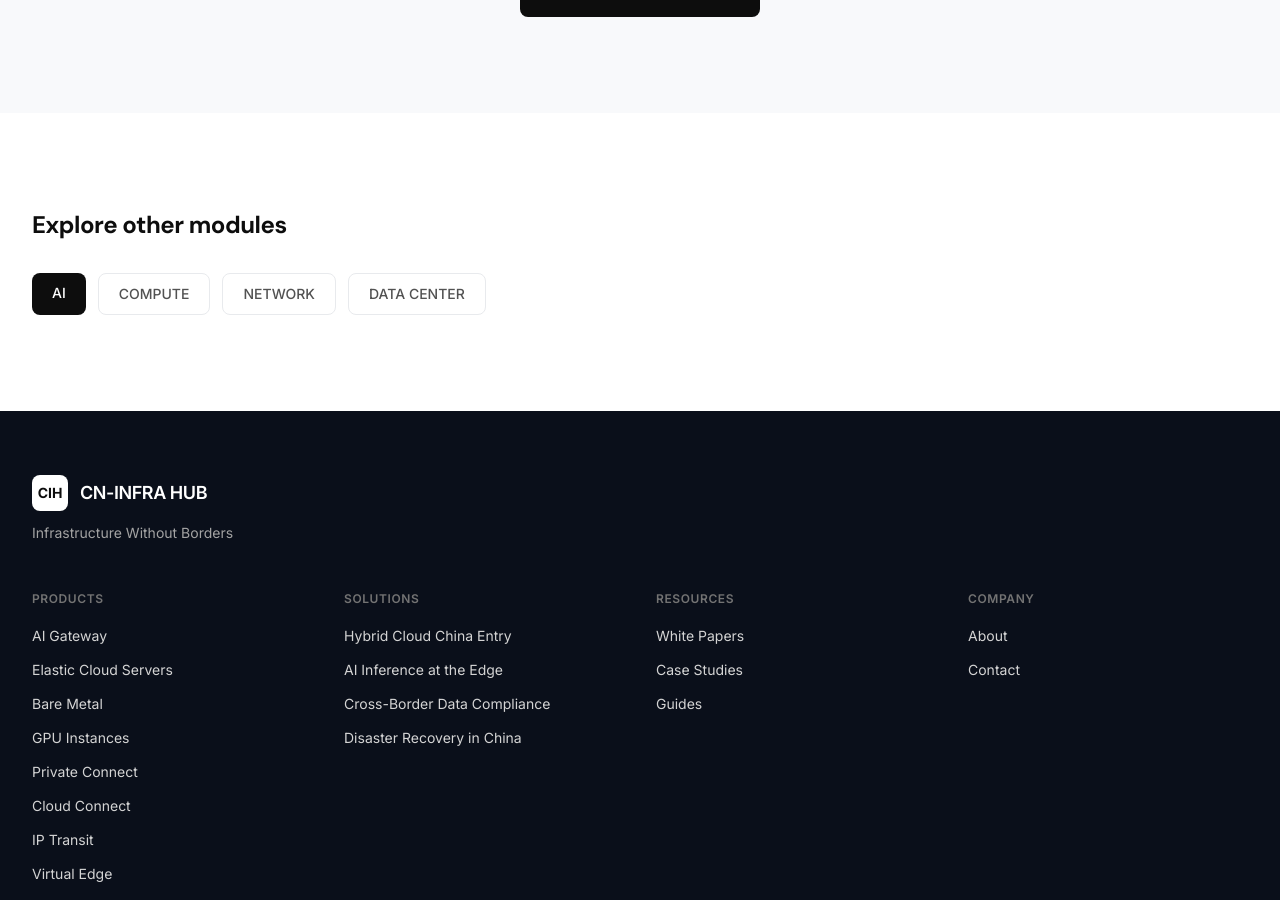
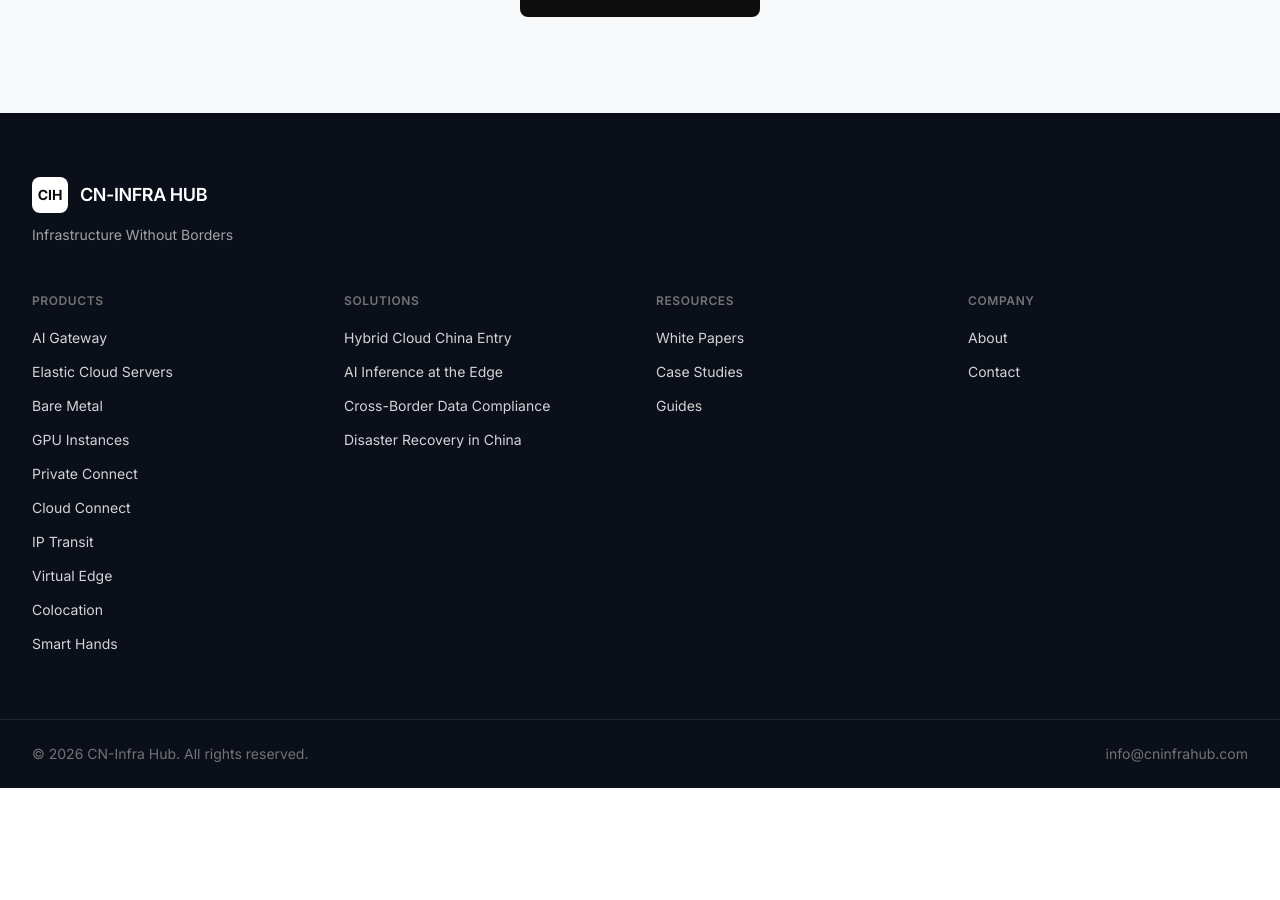
Before and after one commit to emoqbao/cninfrahub, a Next.js app: page /products/ai-gateway in a window 1280 px wide. Shown: the part 1447-2347 px from the top of the page. After the commit the page ends 2235 px from the top, so only its background shows below. Built offline with nearby package versions, Linux system fonts and the light colour scheme.

Commit message:
fix: remove Explore other modules section from product pages

```diff
--- a/src/app/products/[slug]/page.tsx
+++ b/src/app/products/[slug]/page.tsx
@@ -4,7 +4,7 @@ import Link from "next/link";
 import { ArrowRight, Check } from "lucide-react";
 import Container from "@/components/ui/Container";
 import Button from "@/components/ui/Button";
-import { products, getProductById, productModules, type Product } from "@/lib/products";
+import { products, getProductById, type Product } from "@/lib/products";
 
 interface Props {
   params: Promise<{ slug: string }>;
@@ -71,7 +71,6 @@ export default async function ProductPage({ params }: Props) {
   const product = getProductById(slug);
   if (!product) notFound();
 
-  const moduleIndex = productModules.indexOf(product.module);
 
   return (
     <>
@@ -175,29 +174,6 @@ export default async function ProductPage({ params }: Props) {
       {/* Related */}
       <RelatedProducts current={product} />
 
-      {/* Module navigation */}
-      <section className="py-16 lg:py-24">
-        <Container>
-          <h2 className="text-2xl font-bold tracking-[-0.02em] text-[#0d0d0d]">
-            Explore other modules
-          </h2>
-          <div className="mt-8 flex flex-wrap gap-3">
-            {productModules.map((mod) => (
-              <Link
-                key={mod}
-                href={`/products/?module=${encodeURIComponent(mod)}`}
-                className={`rounded-lg px-5 py-2.5 text-sm font-medium transition-colors ${
-                  mod === product.module
-                    ? "bg-[#0d0d0d] text-white"
-                    : "border border-[#e8eaed] text-[#525252] hover:bg-[#f3f4f6]"
-                }`}
-              >
-                {mod}
-              </Link>
-            ))}
-          </div>
-        </Container>
-      </section>
     </>
   );
 }
```
